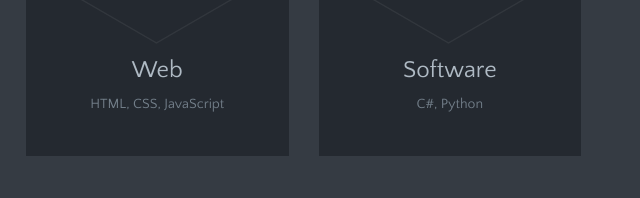
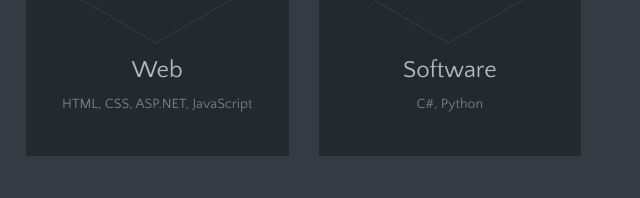
Before and after one commit to Syjjmatic/PortfolioWebsiteGit, a plain HTML site: page index.html in a window 1280 px wide. Shown: the part 1282-1480 px from the top of the page, 629-1269 px from the left. Drawn offline with Linux system fonts and the light colour scheme; some packages are replaced by stand-ins of ours; files whose address does not match are found by name; a web font is replaced by a local one.

Commit message:
Added ASP.NET

```diff
--- a/index.html
+++ b/index.html
@@ -120,7 +120,7 @@
 							</div>
 							<div class="content text-center">
 								<h3>Web</h3>
-								<p>HTML, CSS, JavaScript</p>
+								<p>HTML, CSS, ASP.NET, JavaScript</p>
 							</div>
 						</div>
 					</div>
```
